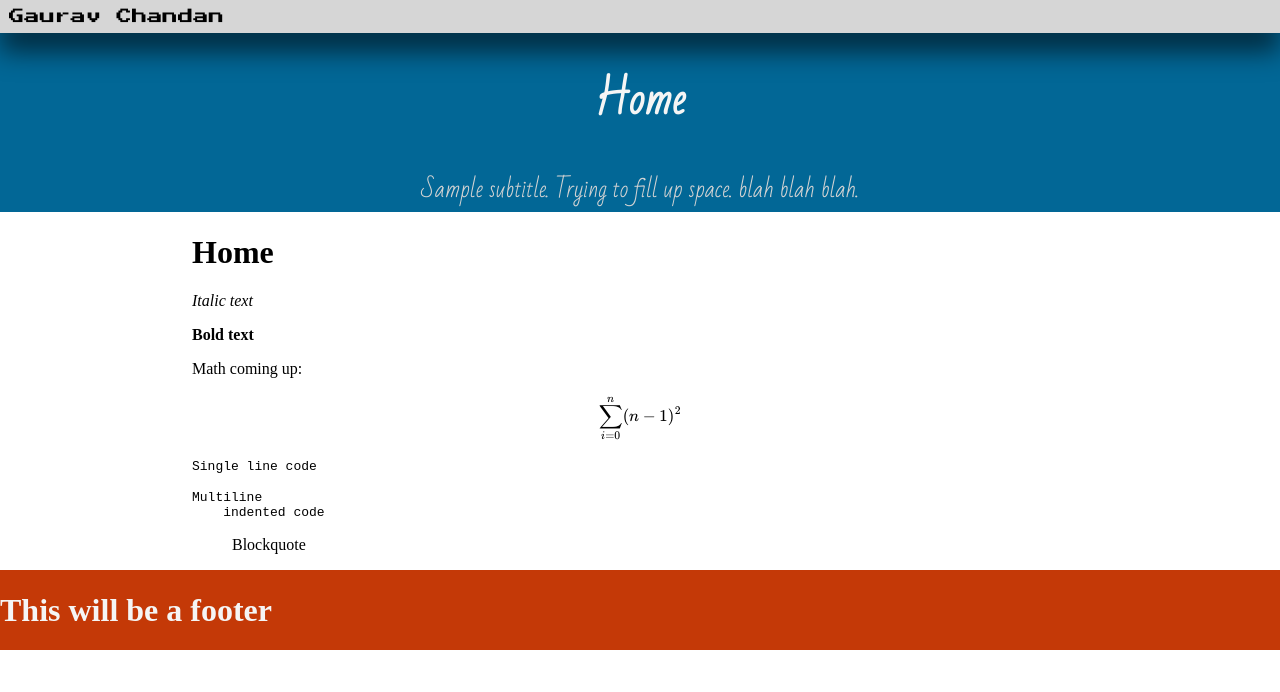
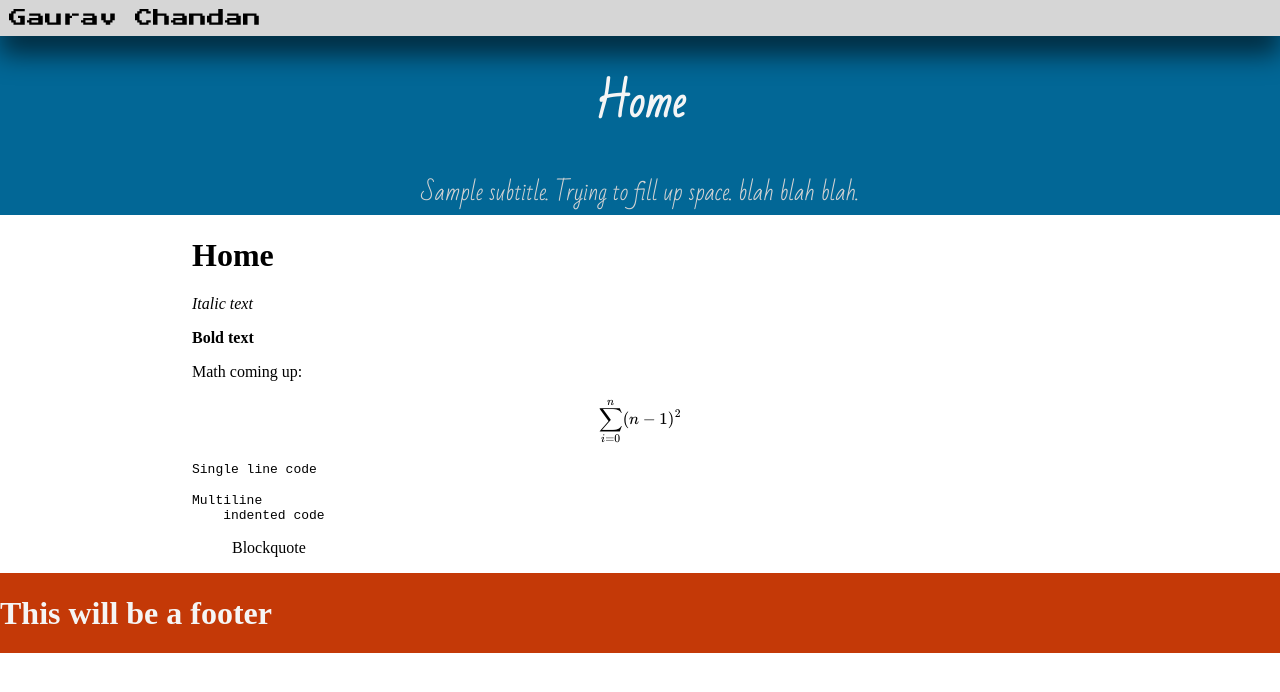
Before and after one commit to gauravchandan/gauravchandan.github.io, a Jekyll site: the page built from index.md, in a window 1280 px wide. Shown: the top 692 px of the page. Built offline with Jekyll 4.4.1, drawn with Linux system fonts in a browser that asks for light colours; formulas are drawn with MathJax 3.

Commit message:
Increased site name size for ipone

```diff
--- a/_sass/gridstyle.scss
+++ b/_sass/gridstyle.scss
@@ -44,7 +44,7 @@
 
 /* To be used for the page title, i.e About or Welcome or Home, etc */
 .grid-header .page-title{
-    animation: pulse 1s ease 1; /* Animation for slow fade in */
+    animation: pulse 1.5s ease 1; /* Animation for slow fade in */
     /* Configuration of animation below */
     @keyframes pulse {
         0%{
@@ -60,7 +60,7 @@
 .grid-header .page-subtitle{
     margin-left: 5vw;
     margin-right: 5vw;
-    animation: pulse 2s ease 1; /* Animation for slow fade in */
+    animation: pulse 3s ease 1; /* Animation for slow fade in */
     /* Configuration of animation below */
     @keyframes pulse {
         0%{
--- a/_sass/typography.scss
+++ b/_sass/typography.scss
@@ -1,6 +1,6 @@
 /* To be used for the site title, i.e Gaurav Chandan */
 .grid-header .site-name{
-    font-size: 1.2vw;
+    font-size: 2vh;                               /* 1.2vw */
     font-family: 'Press Start 2P', cursive;;
     color: black;
     background-color: rgb(214, 214, 214);
```
Also changed, not shown: 2 other files.
